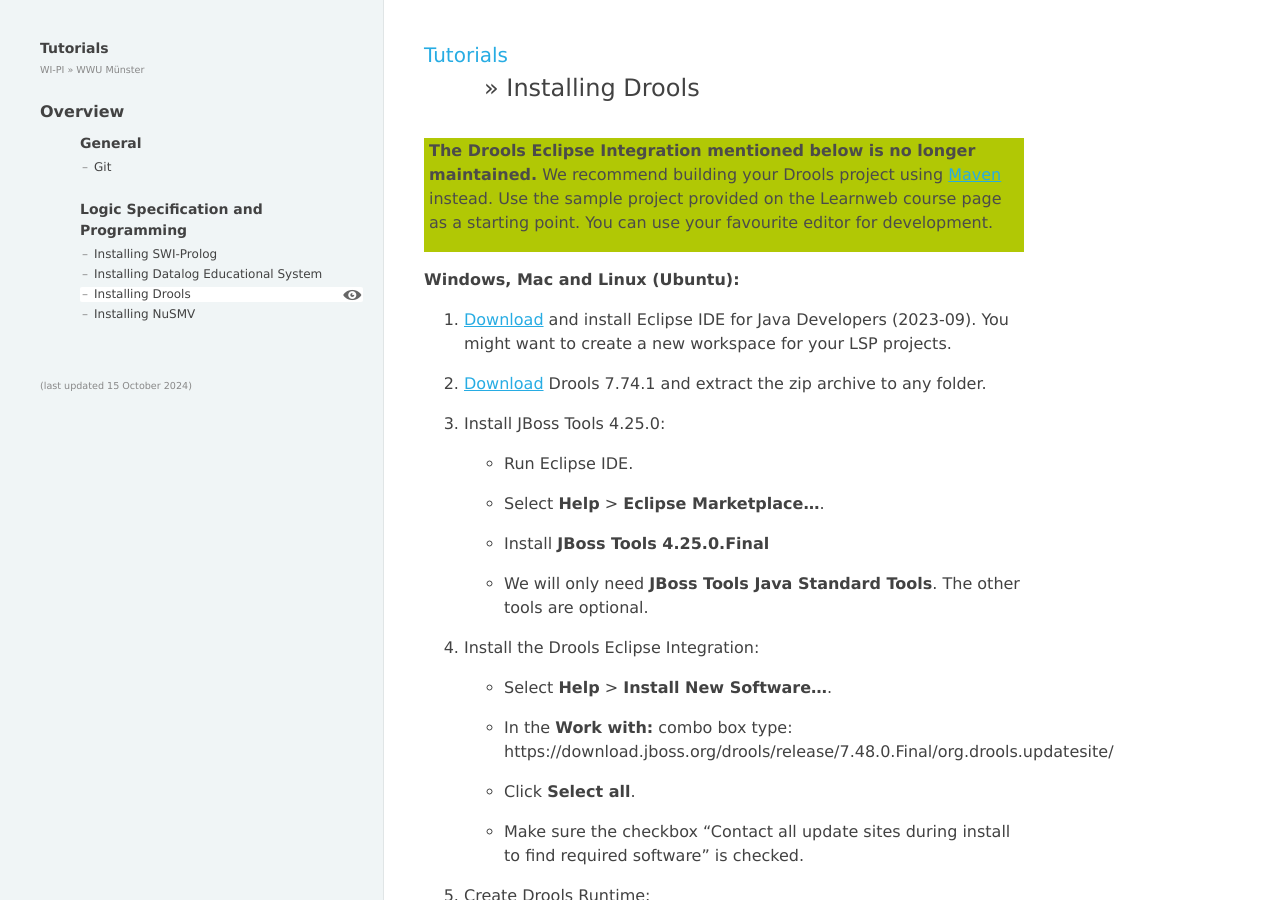
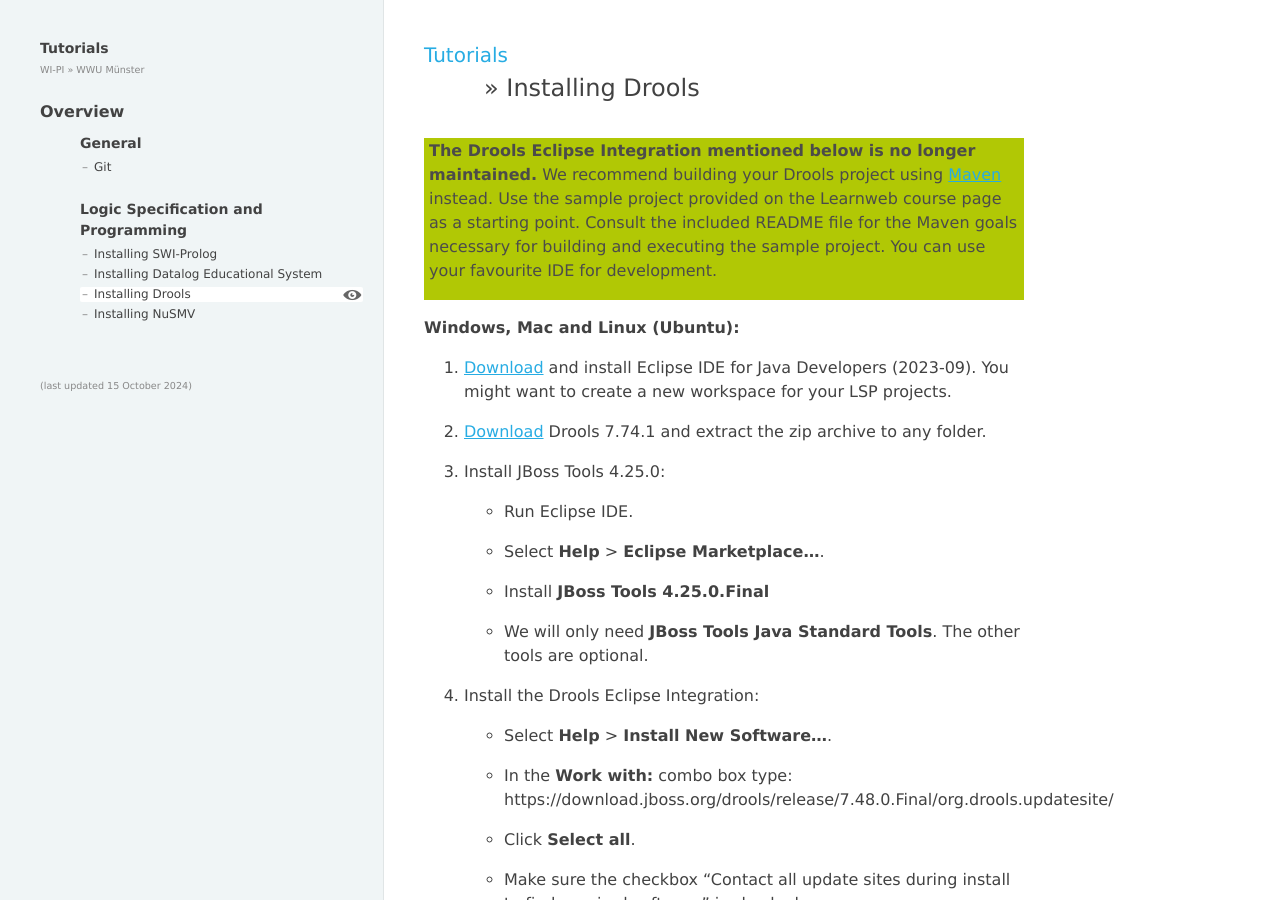
Before and after one commit to wwu-pi/tutorials, a Jekyll site: the page built from lectures/lsp/030_install_drools.md, in a window 1280 px wide and 900 px high. Built offline with Jekyll 4.4.1, drawn with Linux system fonts in a browser that asks for light colours.

Commit message:
Update Drools tutorial

```diff
--- a/lectures/lsp/030_install_drools.md
+++ b/lectures/lsp/030_install_drools.md
@@ -4,7 +4,7 @@
 ---
 
 <div class="tip" markdown="1">
-   <b>The Drools Eclipse Integration mentioned below is no longer maintained.</b> We recommend building your Drools project using [Maven](../acse/020_build_automation.html) instead. Use the sample project provided on the Learnweb course page as a starting point. You can use your favourite editor for development.
+   <b>The Drools Eclipse Integration mentioned below is no longer maintained.</b> We recommend building your Drools project using [Maven](../acse/020_build_automation.html) instead. Use the sample project provided on the Learnweb course page as a starting point. Consult the included README file for the Maven goals necessary for building and executing the sample project. You can use your favourite IDE for development.
 </div>
 
 **Windows, Mac and Linux (Ubuntu):**
```
